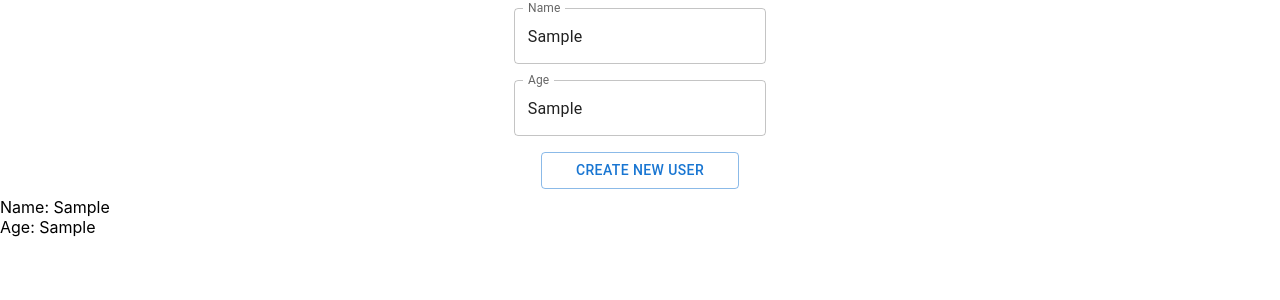
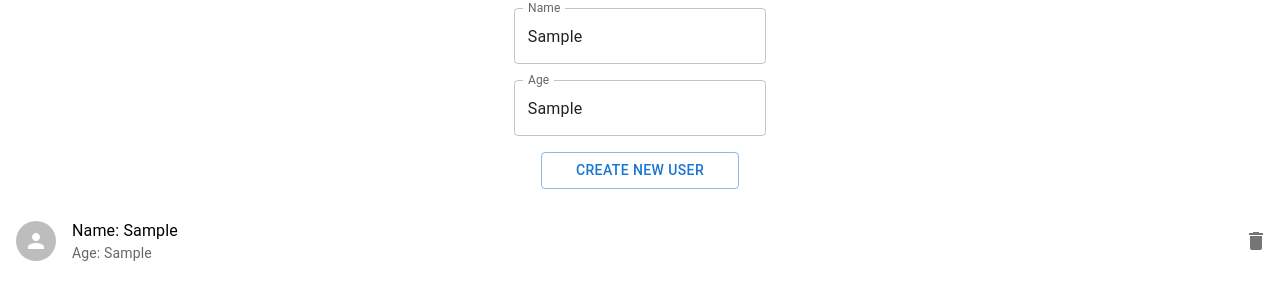
Before and after one commit to humberto1212/add-user, a React (Create React App) app: page / in a window 1280 px wide. Both pictures are taken after typing "Sample", "Sample" into the empty fields and a click on the button "CREATE NEW USER". Shown: the top 300 px of the page. Built offline with nearby package versions, Linux system fonts and the light colour scheme.

Commit message:
add MUI list

```diff
--- a/src/components/user/User.js
+++ b/src/components/user/User.js
@@ -1,16 +1,37 @@
-import React from 'react'
+import * as React from 'react';
+
+import List from '@mui/material/List';
+import ListItem from '@mui/material/ListItem';
+import ListItemAvatar from '@mui/material/ListItemAvatar';
+import ListItemText from '@mui/material/ListItemText';
+import Avatar from '@mui/material/Avatar';
+import IconButton from '@mui/material/IconButton';
+import PersonIcon from '@mui/icons-material/Person';
+import DeleteIcon from '@mui/icons-material/Delete';
 
 export default function User(props) {
 
-
   return (
     <>
-      <div>
-        Name: {props.onName}
-      </div>
-      <div>
-        Age: {props.onAge}
-      </div>
+            <List>
+                <ListItem
+                  secondaryAction={
+                    <IconButton edge="end" aria-label="delete">
+                      <DeleteIcon />
+                    </IconButton>
+                  }
+                >
+                  <ListItemAvatar>
+                    <Avatar>
+                    <PersonIcon />
+                    </Avatar>
+                  </ListItemAvatar>
+                  <ListItemText
+                    primary={`Name: ${props.onName}`}
+                    secondary={props.onAge ? `Age: ${props.onAge}` : null}
+                  />
+                </ListItem>
+            </List>
     </>
   )
 }
```
